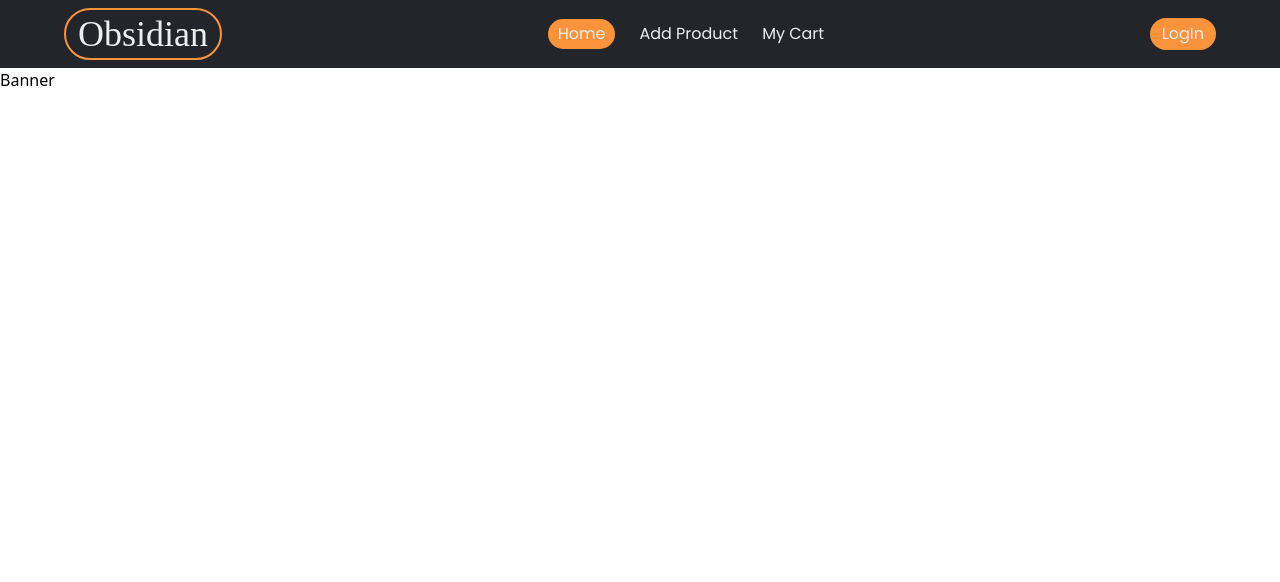
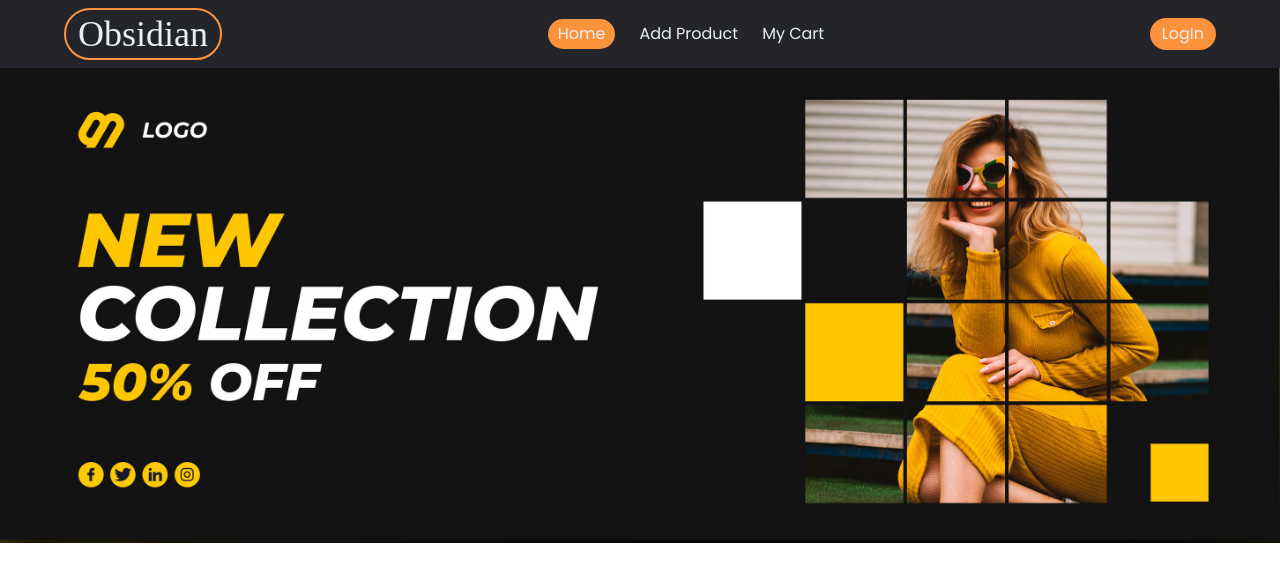
Before and after one commit to akibrahman/brand-shop-obsidian, a React (Vite) app: page / in a window 1280 px wide. Shown: the top 582 px of the page. Built offline with nearby package versions, Linux system fonts and the light colour scheme; a web font is replaced by a local one.

Commit message:
Banner image added after navbar

```diff
--- a/src/Components/Banner.jsx
+++ b/src/Components/Banner.jsx
@@ -1,7 +1,9 @@
+import banner from "/Banner.jpg";
+
 const Banner = () => {
   return (
     <div>
-      <p>Banner</p>
+      <img src={banner} className="w-full" alt="" />
     </div>
   );
 };
```
Also changed, not shown: public/Banner.jpg (added).
